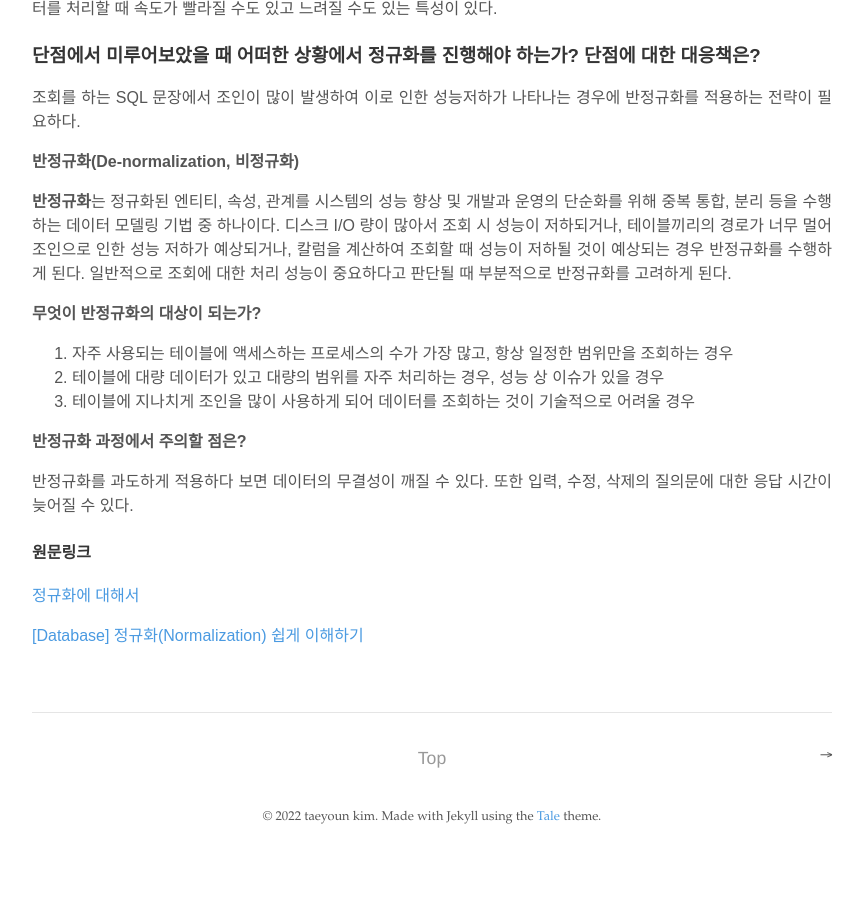
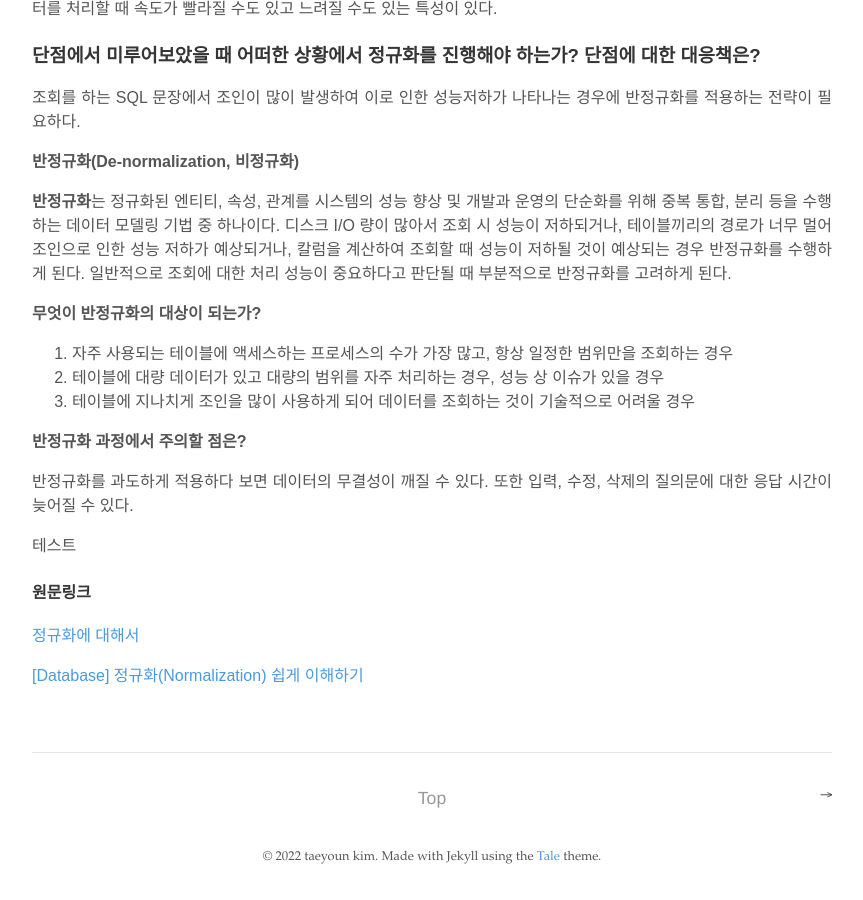
Before and after one commit to fure0/fure0.github.io, a Jekyll site: the page built from _posts/2022-02-04-DB-Normalization.md, in a window 1280 px wide and 900 px high, scrolled down 6114 px. Shown: the whole window, without its empty margins (208-1071 px from the left). Built offline with Jekyll 4.4.1, drawn with Linux system fonts in a browser that asks for light colours; before the commit the page ends 6974 px from its top, so only the background shows below that.

Commit message:
반영안됨 테스트 3

```diff
--- a/_posts/2022-02-04-DB-Normalization.md
+++ b/_posts/2022-02-04-DB-Normalization.md
@@ -113,6 +113,8 @@ BCNF 정규화란 제3 정규화를 진행한 테이블에 대해 모든 결정
 
 반정규화를 과도하게 적용하다 보면 데이터의 무결성이 깨질 수 있다. 또한 입력, 수정, 삭제의 질의문에 대한 응답 시간이 늦어질 수 있다.
 
+테스트
+
 #### 원문링크
 
 [정규화에 대해서][link1]
```
